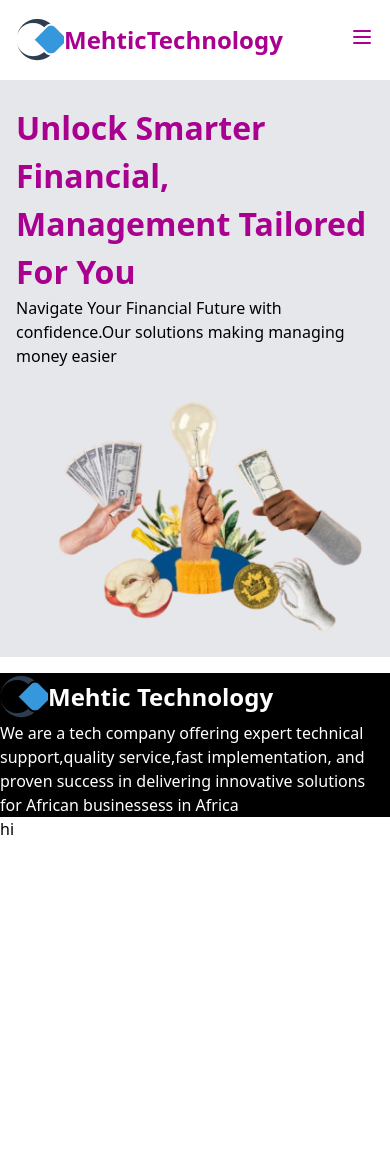
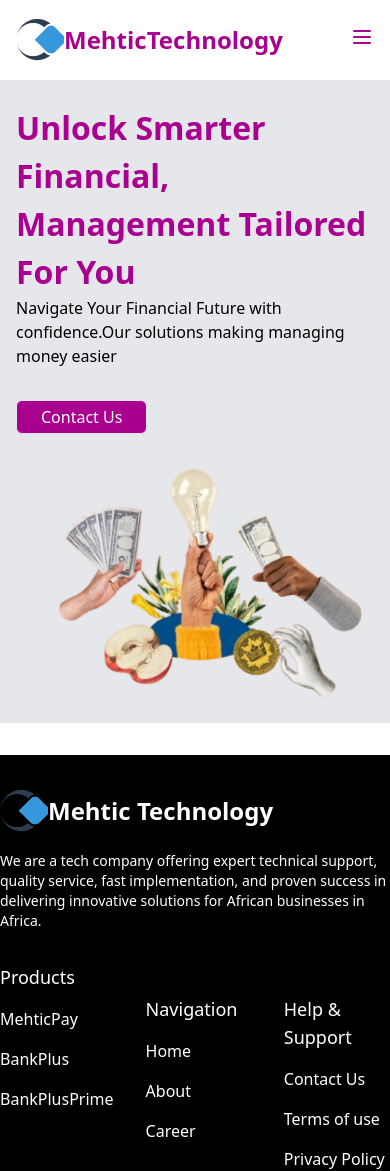
Before and after one commit to NabilahL/mehtictech_learn, a React (Create React App) app: page / in a window 390 px wide. Before the commit the page ends 844 px from the top, so only its background shows below. Built offline with nearby package versions, Linux system fonts and the light colour scheme.

Commit message:
responsive

```diff
--- a/src/App.js
+++ b/src/App.js
@@ -35,7 +35,7 @@
         </div>
         {isOpen && (
           <div className="sm:hidden px-2 pt-2 pb-3 space-y-1 ">
-            {['Home', 'About', 'Services', 'Contact'].map((link) => (
+            {['Home', 'About', 'Services', 'ContactUs'].map((link) => (
               <a
                 key={link}
                 href="#"
@@ -47,30 +47,65 @@
 
         )}
       </nav>
+
       <div className="bg-gray-200 w-full min-h-[200px] sm:h-[300px] md:h-[400px] lg:h-[500px] flex flex-col sm:flex-row items-center justify-between px-4 py-6">
         <div>
           <span className="font-bold text-[32px] sm:text-[40px] text-left sm:mr-4 flex-1 text-center text-[#A9008F]">
             Unlock Smarter Financial, Management Tailored For You
           </span>
           <p className='text-[#00000]'>Navigate Your Financial Future with confidence.Our solutions making managing money easier</p>
+          <button className='text-[#ffffff] bg-[#A9008F] mt-8 border rounded-md px-6 py-1 '>Contact Us</button>
         </div>
         <img className="w-full sm:w-[50%] md:w-[50%] lg:w-[50%] h-auto mt-4 sm:mt-0" src={pic1} alt="Financial Management" />
       </div>
 
 
-      <div className='bg-[#000000] mt-4 sm:mt-8 md:mt-12 lg:mt-14 text-white'>
-        <div>
-        <span className="text-2xl  font-bold  flex items-center space-x-2">
-            <img src={mehticlogo} />
+      <div className='bg-[#000000] mt-8 sm:mt-10 md:mt-12 lg:mt-14 text-white flex flex-col lg:flex-row'>
+
+        <div className='flex flex-col items-start text-left w-full mt-8 lg:w-1/3 space-y-4'>
+          <span className="text-2xl font-bold flex items-center space-x-2">
+            <img src={mehticlogo} alt="Mehtic Logo" />
             Mehtic Technology
           </span>
-            <p>We are a tech company offering expert technical support,quality service,fast implementation, and proven success in delivering innovative solutions for African businessess in Africa</p>
+          <p className='text-sm sm:text-base md:text-lg lg:text-xl'>
+            We are a tech company offering expert technical support, quality service, fast implementation, and proven success in delivering innovative solutions for African businesses in Africa.
+          </p>
+        </div>
+
+        <div className='flex flex-row sm:flex-row lg:flex-row mt-8 lg:w-2/3 lg:ml-8 space-y-8 space-x-8 sm:space-x-4 lg:space-x-0 sm:space-y-0 justify-between'>
+
+
+          <div className='flex flex-col space-y-4 w-full'>
+            <div className="text-lg">Products</div>
+            <p>MehticPay</p>
+            <p>BankPlus</p>
+            <p>BankPlusPrime</p>
+          </div>
+
+
+          <div className='flex flex-col space-y-4 w-full'>
+            <div className="text-lg">Navigation</div>
+            <p>Home</p>
+            <p>About</p>
+            <p>Career</p>
+          </div>
+
+
+          <div className='flex flex-col space-y-4 w-full'>
+            <div className="text-lg ">Help & Support</div>
+            <p>Contact Us</p>
+            <p>Terms of use</p>
+            <p>Privacy Policy</p>
           </div>
 
         </div>
-      <div>
-        hi
+
       </div>
+
+
+
+
+
     </>
   );
 }
```
Lines whose indentation alone changed are shown as unchanged.
